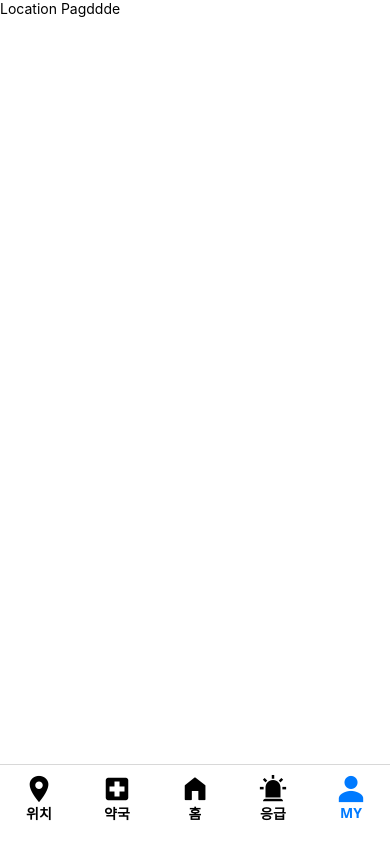
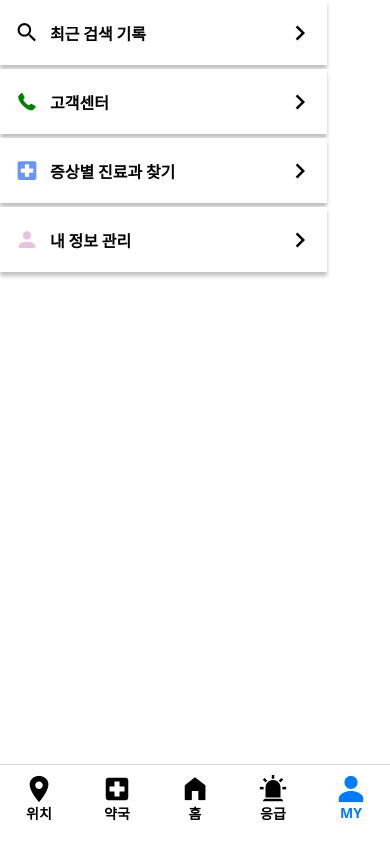
Before and after one commit to Hey-Doctor/HeyDoctor_App, a React Native app: screen /MyPage in a window 390 px wide. Built offline with nearby package versions, Linux system fonts and the light colour scheme.

Commit message:
feat: 마이 페이지 메뉴 영역 ( 최근 검색 기록 등 ) 생성

```diff
--- a/src/screens/Mypage/MyPage.tsx
+++ b/src/screens/Mypage/MyPage.tsx
@@ -1,13 +1,14 @@
 import React from 'react';
-import {View, Text } from 'react-native';
+import { View, Text } from 'react-native';
 import { SafeAreaView } from 'react-native-safe-area-context';
+import MyPage_Menu from './MyPage_Menu';
 
 
 export default function MyPage() {
     return(
         <SafeAreaView className="flex-1 bg-white" edges={['top']}>
             <View>
-                <Text>Location Pagddde</Text>
+                <MyPage_Menu/>
             </View>
         </SafeAreaView>
 
--- /dev/null
+++ b/src/screens/Mypage/MyPage_Menu.tsx
@@ -0,0 +1,34 @@
+import React from 'react';
+import { View, Text, TouchableOpacity } from 'react-native';
+import MaterialIcons from '@expo/vector-icons/MaterialIcons';
+import { MaterialCommunityIcons } from '@expo/vector-icons';
+import Foundation from '@expo/vector-icons/Foundation';
+
+export default function MyPage_Menu() {
+  const iconSize = 25;
+  const arrowSize = 30;
+
+  const MenuItem = ({ icon, text }: { icon: React.ReactNode; text: string }) => (
+    <TouchableOpacity className="bg-white w-[327px] h-[65px] shadow-custom flex-row items-center justify-between px-3">
+      {/* 왼쪽: 아이콘 + 텍스트 */}
+      <View className="flex-row items-center">
+        <View className="w-[30px] items-center">
+          {icon}
+        </View>
+        <Text className="ml-2 font-bold text-[16px]">{text}</Text>
+      </View>
+
+      {/* 오른쪽: 화살표 */}
+      <MaterialIcons name="chevron-right" size={arrowSize} />
+    </TouchableOpacity>
+  );
+
+  return (
+    <View className="gap-1">
+      <MenuItem icon={<MaterialIcons name="search" size={iconSize} />} text="최근 검색 기록" />
+      <MenuItem icon={<Foundation name="telephone" size={iconSize} color="green" />} text="고객센터" />
+      <MenuItem icon={<MaterialCommunityIcons name="hospital-box" size={iconSize} color="#6995F8" />} text="증상별 진료과 찾기" />
+      <MenuItem icon={<MaterialCommunityIcons name="account" size={iconSize} color="#E8C2DE" />} text="내 정보 관리" />
+    </View>
+  );
+}
```
Also changed, not shown: 1 other file (tests, documents, lock files or other folders).
